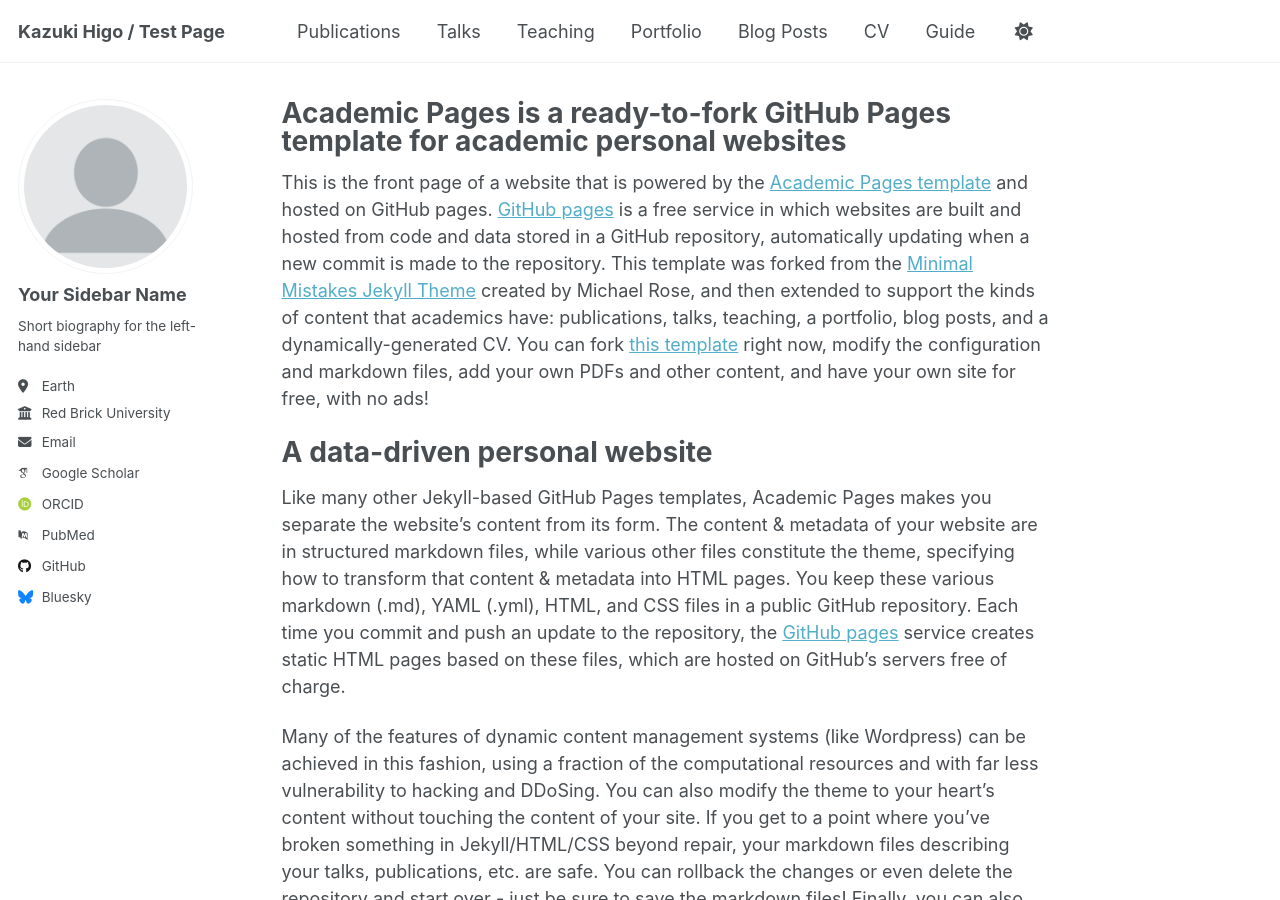
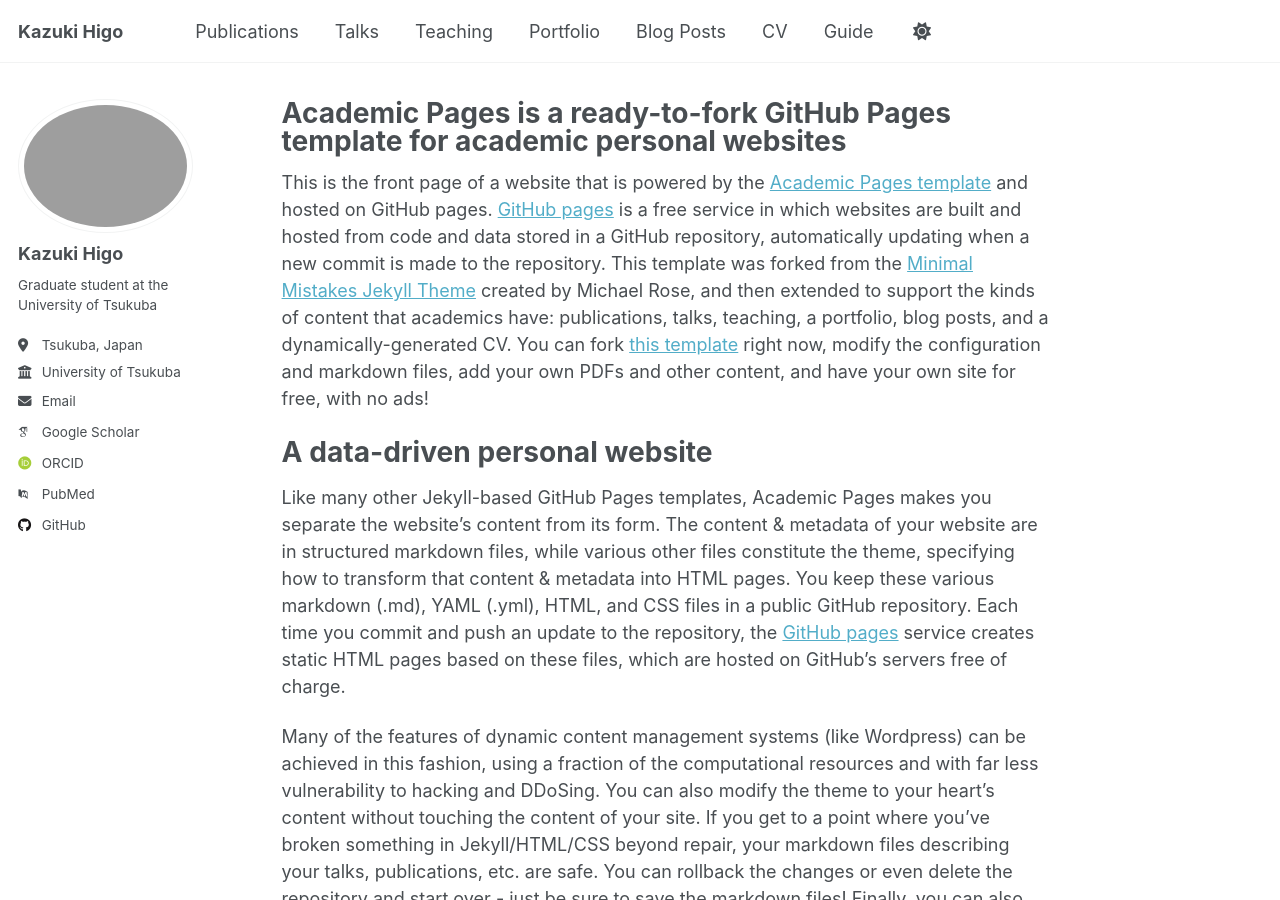
Before and after one commit to millennium-nova/millennium-nova.github.io, a Jekyll site: the page built from _pages/about.md, in a window 1280 px wide and 900 px high. Built offline with Jekyll 4.4.1, drawn with Linux system fonts in a browser that asks for light colours; some web fonts are replaced.

Commit message:
edit profile

```diff
--- a/_config.yml
+++ b/_config.yml
@@ -9,7 +9,7 @@
 # Basic Site Settings
 locale                   : "en-US"
 site_theme               : "default"
-title                    : "Kazuki Higo / Test Page"
+title                    : "Kazuki Higo"
 title_separator          : "-"
 name                     : &name "Kazuki Higo"
 description              : &description "This is a Test Page."
@@ -17,19 +17,19 @@
 baseurl                  : "" # the subpath of your site, e.g. "/blog"
 repository               : "milennium-nova/millennium-nova.github.io"
 
-# Site Author - The following control what appear as part of the author content on the side bar.
-#               If a field is blank the icon and link will not appear, otherwise it will be shown.
-#               Additional customization can be done by editing /_includes/author-profile.html
+# サイトの著者 - 以下の設定はサイドバーに表示される著者情報を制御します。
+#               フィールドが空白の場合、アイコンとリンクは表示されません。それ以外の場合は表示されます。
+#               追加のカスタマイズは /_includes/author-profile.html を編集することで可能です。
 author:
   # Biographic information
-  avatar           : "profile.png"
-  name             : "Your Sidebar Name"
+  avatar           : "kazukihigo.png"
+  name             : "Kazuki Higo"
   pronouns         : # example: "she/her"
-  bio              : "Short biography for the left-hand sidebar"
-  location         : "Earth"
-  employer         : "Red Brick University"
+  bio              : "Graduate student at the University of Tsukuba"
+  location         : "Tsukuba, Japan"
+  employer         : "University  of Tsukuba"
   uri              : # URL
-  email            : "none@example.org"
+  email            : "higo.kazuki.tkb_cw@u.tsukuba.ac.jp"
 
   # Academic websites
   academia         : # URL
@@ -51,7 +51,7 @@
   stackoverflow    : # User number or user number and name (i.e., use "1" or "1/jeff-atwood")
 
   # Social media
-  bluesky          : "bsky.app" # Replace this with you Bluesky username
+  bluesky          : # "bsky.app" # Replace this with you Bluesky username
   facebook         : # Username
   flickr           : # Username
   foursquare       : # Username
```
Also changed, not shown: images/kazukihigo.jpg (added), 1 other file.
